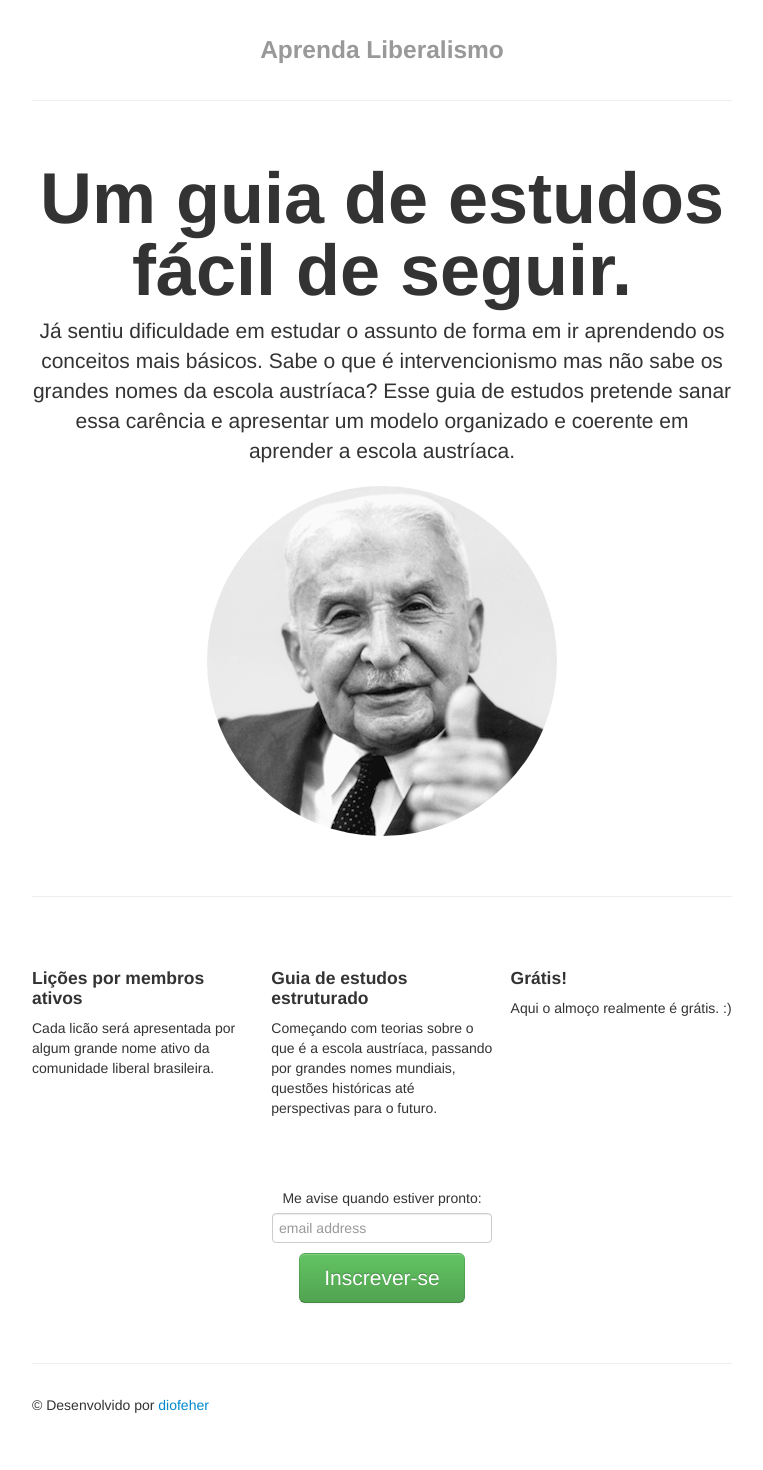
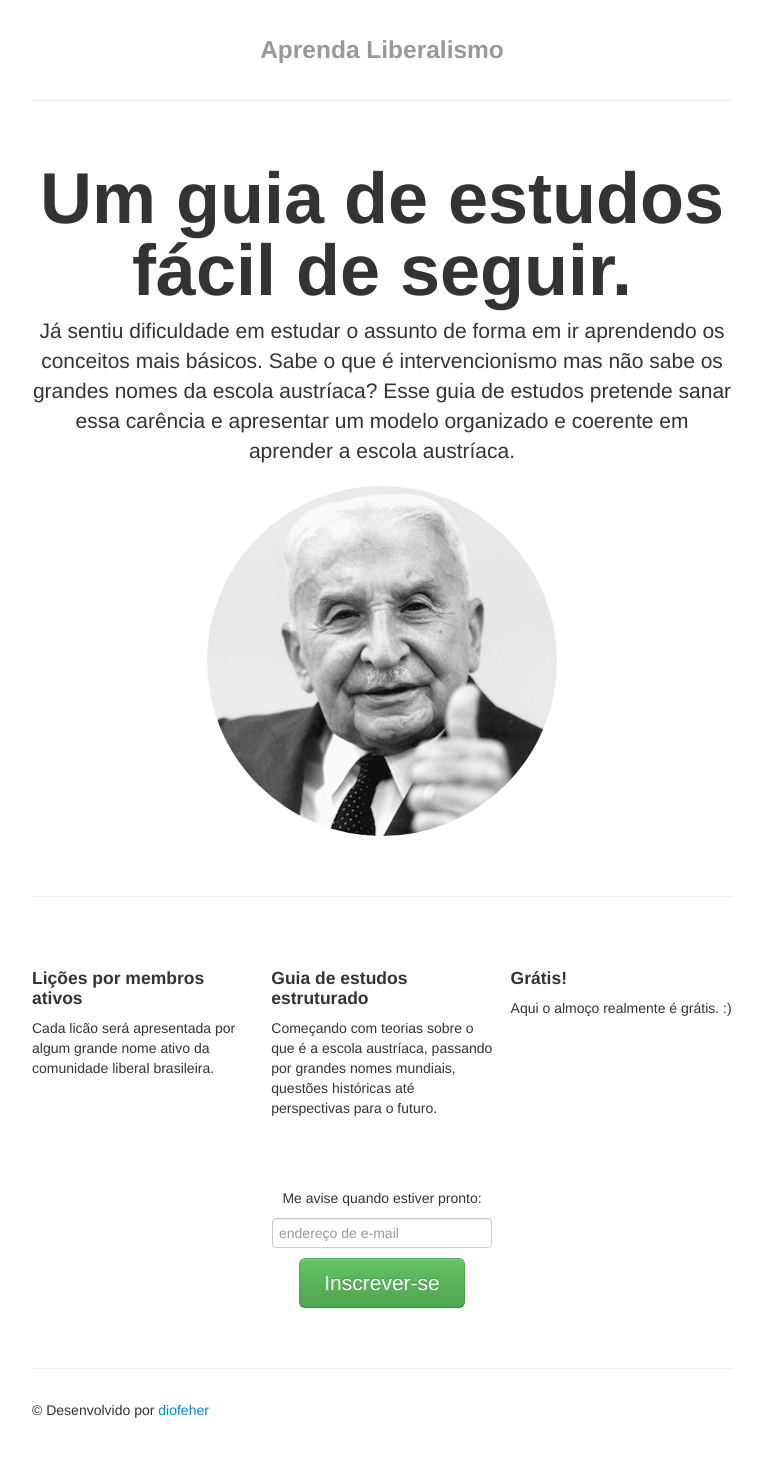
Before and after one commit to diofeher/aprendaliberalismo, a Jekyll site: the page built from index.html, in a window 1280 px wide. Shown: the whole page, without its empty margins (258-1021 px from the left). Built offline with Jekyll 4.4.1, drawn with Linux system fonts in a browser that asks for light colours; nearby versions of some CDN libraries; Markdown is read by kramdown in place of the engine named in the settings.

Commit message:
email back

```diff
--- a/index.html
+++ b/index.html
@@ -27,9 +27,9 @@
 <div class="jumbotron">
   <!-- Begin MailChimp Signup Form -->
     <div id="mc_embed_signup">
-<form action="http://diofeher.us7.list-manage.com/subscribe/post?u=4c6a84ad84868986cf1787060&amp;id=3075e4bd03" method="post" id="mc-embedded-subscribe-form" name="mc-embedded-subscribe-form" class="validate" target="_blank" novalidate>
-  <label for="mce-EMAIL">Me avise quando estiver pronto:</label>
-  <input type="email" value="" name="EMAIL" class="email" id="mce-EMAIL" placeholder="email address" required>
+    <form action="http://diofeher.us7.list-manage.com/subscribe/post?u=4c6a84ad84868986cf1787060&amp;id=614cb666cc" method="post" id="mc-embedded-subscribe-form" name="mc-embedded-subscribe-form" class="validate" target="_blank" novalidate>
+      <h3><label for="mce-EMAIL">Me avise quando estiver pronto:</label></h3>
+      <input type="email" value="" name="EMAIL" class="email" id="mce-EMAIL" placeholder="endereço de e-mail" required>
       <div class="clear"><input type="submit" value="Inscrever-se" name="subscribe" id="mc-embedded-subscribe" class="btn btn-large btn-success button"></div>
     </form>
     </div>
```
Lines whose indentation alone changed are shown as unchanged.
